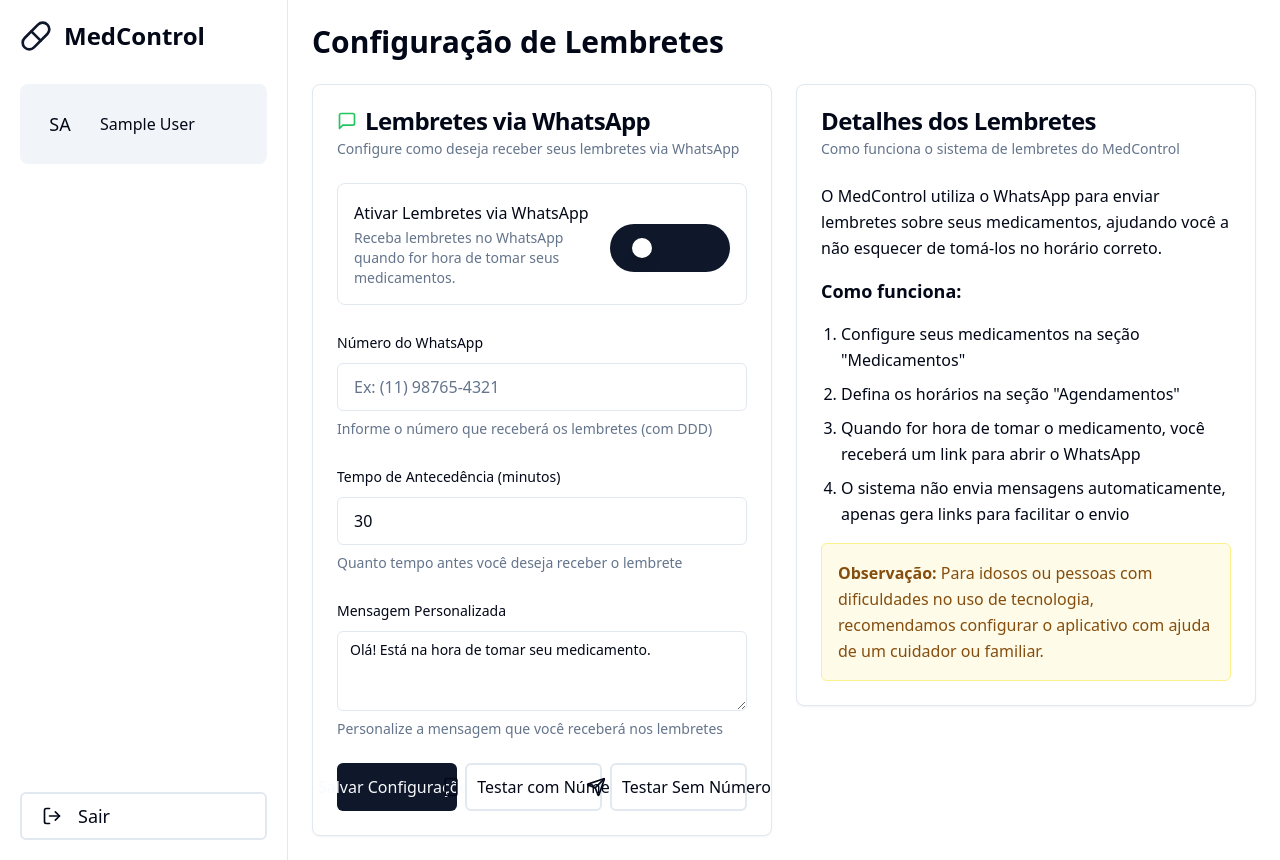
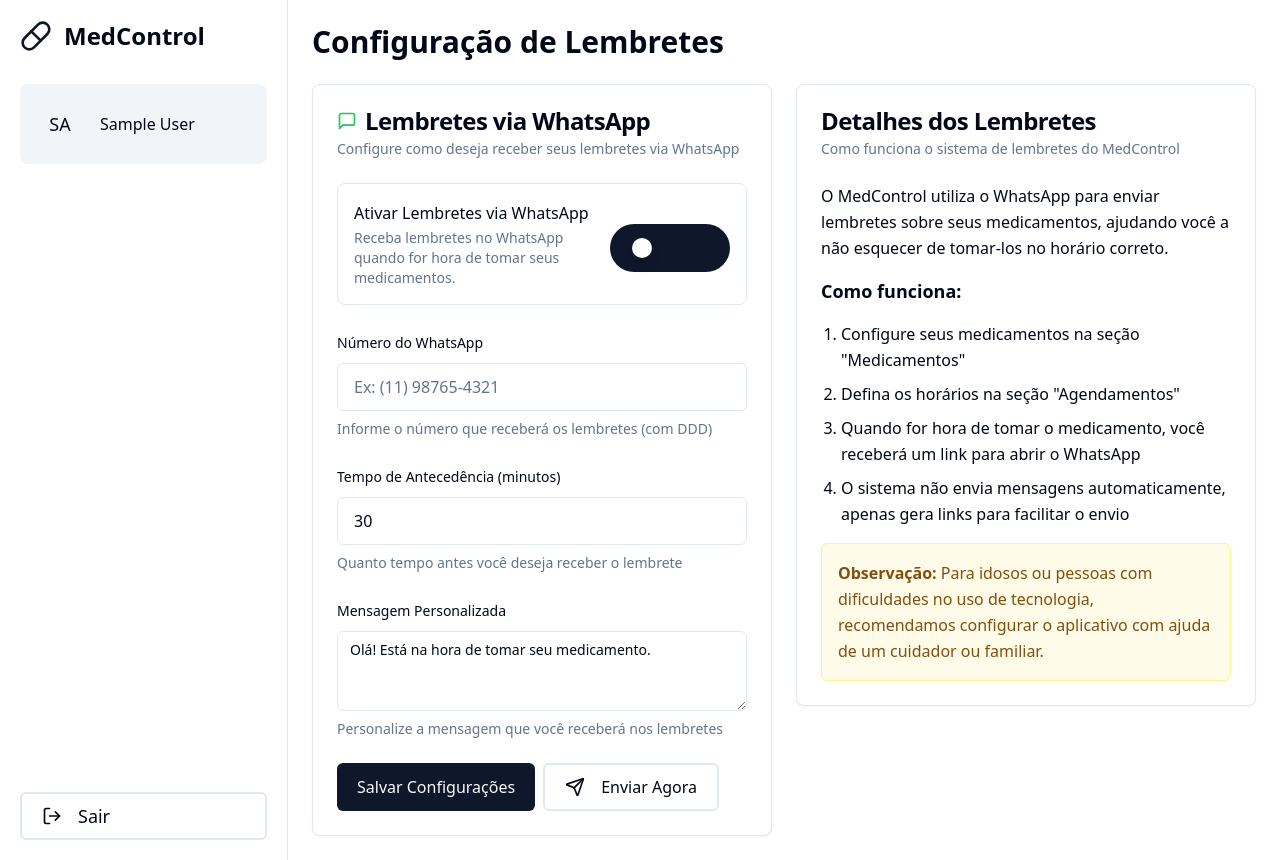
Before and after one commit to pradovitor/tccmedcontrol, a React (Vite) app: page /lembretes in a window 1280 px wide. Built offline with nearby package versions, Linux system fonts and the light colour scheme; sample sign-in values are in the browser's storage.

Commit message:
Refactor: Simplify Reminders options
Remove "Testar sem numero" and consolidate "Testar com numero" functionality into "Enviar agora" button.

```diff
--- a/src/pages/Reminders.tsx
+++ b/src/pages/Reminders.tsx
@@ -1,4 +1,3 @@
-
 import React, { useState } from "react";
 import { Layout } from "@/components/layout/Layout";
 import { Form, FormControl, FormDescription, FormField, FormItem, FormLabel, FormMessage } from "@/components/ui/form";
@@ -6,7 +5,7 @@ import { Input } from "@/components/ui/input";
 import { Button } from "@/components/ui/button";
 import { Switch } from "@/components/ui/switch";
 import { Card, CardContent, CardDescription, CardHeader, CardTitle } from "@/components/ui/card";
-import { MessageSquare, Send, Smartphone } from "lucide-react";
+import { MessageSquare, Send } from "lucide-react";
 import { useForm } from "react-hook-form";
 import { toast } from "@/hooks/use-toast";
 import { Textarea } from "@/components/ui/textarea";
@@ -38,7 +37,7 @@ const Reminders = () => {
     });
   };
 
-  const generateTestMessage = () => {
+  const sendMessageNow = () => {
     let phoneNumber = settings.phoneNumber.replace(/\D/g, "");
     // Se o número não começar com +55, adicione o código do Brasil
     if (!phoneNumber.startsWith("55")) {
@@ -53,17 +52,9 @@ const Reminders = () => {
     window.open(`https://api.whatsapp.com/send?phone=${phoneNumber}&text=${message}`, '_blank');
 
     toast({
-      title: "Teste de WhatsApp",
-      description: "Abrindo WhatsApp com a mensagem de teste."
+      title: "Enviando mensagem",
+      description: "Abrindo WhatsApp com a mensagem."
     });
-  };
-
-  const testDirectWhatsApp = () => {
-    // Abre o WhatsApp diretamente sem número específico
-    const message = encodeURIComponent(
-      `${settings.customMessage} (Mensagem de teste direta)`
-    );
-    window.open(`https://wa.me/?text=${message}`, '_blank');
   };
 
   return (
@@ -171,20 +162,11 @@ const Reminders = () => {
                     <Button
                       type="button"
                       variant="outline"
-                      onClick={generateTestMessage}
-                      className="flex items-center"
-                    >
-                      <Smartphone className="mr-2 h-4 w-4" />
-                      Testar com Número
-                    </Button>
-                    <Button
-                      type="button"
-                      variant="outline"
-                      onClick={testDirectWhatsApp}
+                      onClick={sendMessageNow}
                       className="flex items-center"
                     >
                       <Send className="mr-2 h-4 w-4" />
-                      Testar Sem Número
+                      Enviar Agora
                     </Button>
                   </div>
                 </form>
@@ -202,7 +184,7 @@ const Reminders = () => {
               </CardHeader>
               <CardContent>
                 <div className="space-y-4">
-                  <p>O MedControl utiliza o WhatsApp para enviar lembretes sobre seus medicamentos, ajudando você a não esquecer de tomá-los no horário correto.</p>
+                  <p>O MedControl utiliza o WhatsApp para enviar lembretes sobre seus medicamentos, ajudando você a não esquecer de tomar-los no horário correto.</p>
 
                   <h3 className="text-lg font-semibold mt-4">Como funciona:</h3>
                   <ol className="list-decimal pl-5 space-y-2">
```
